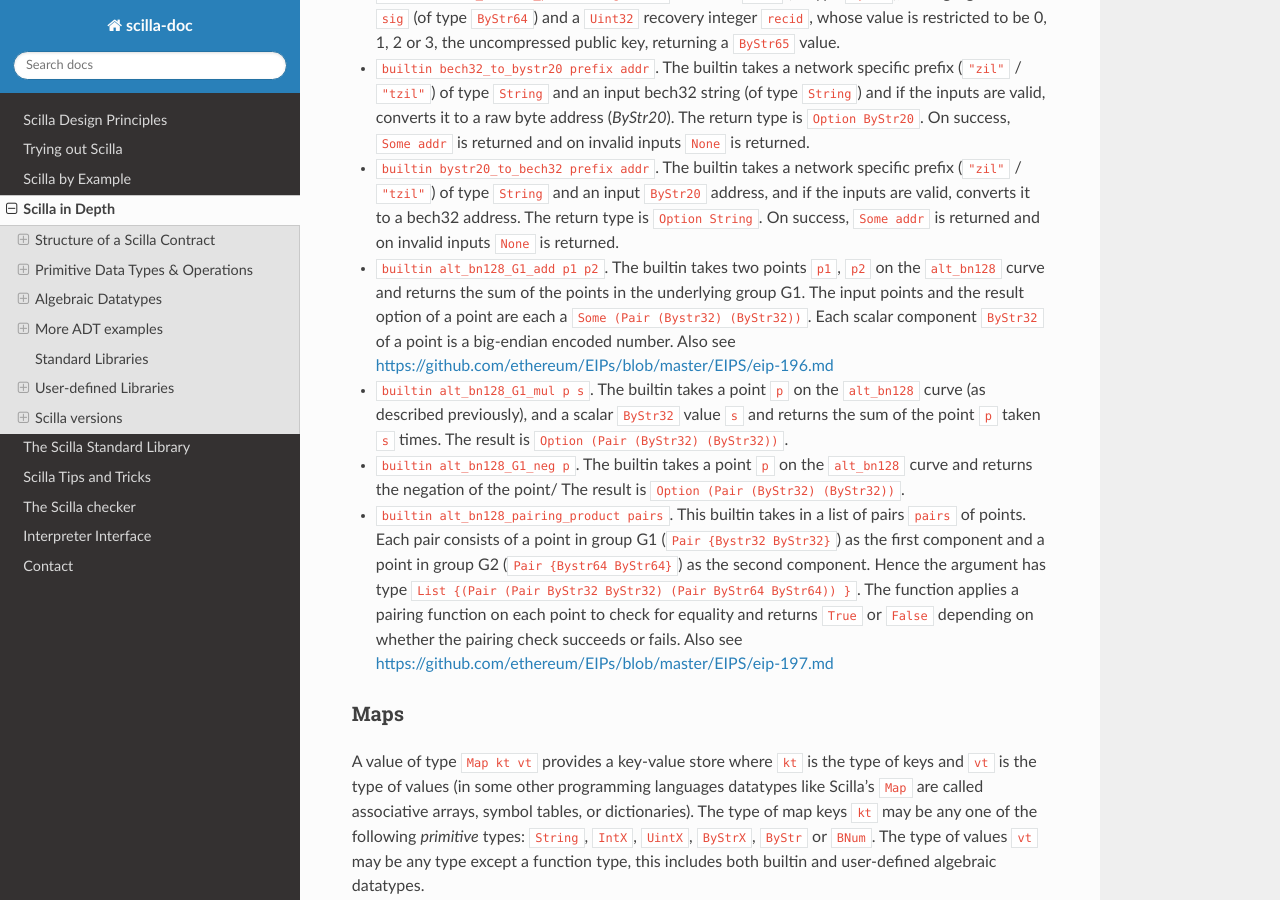
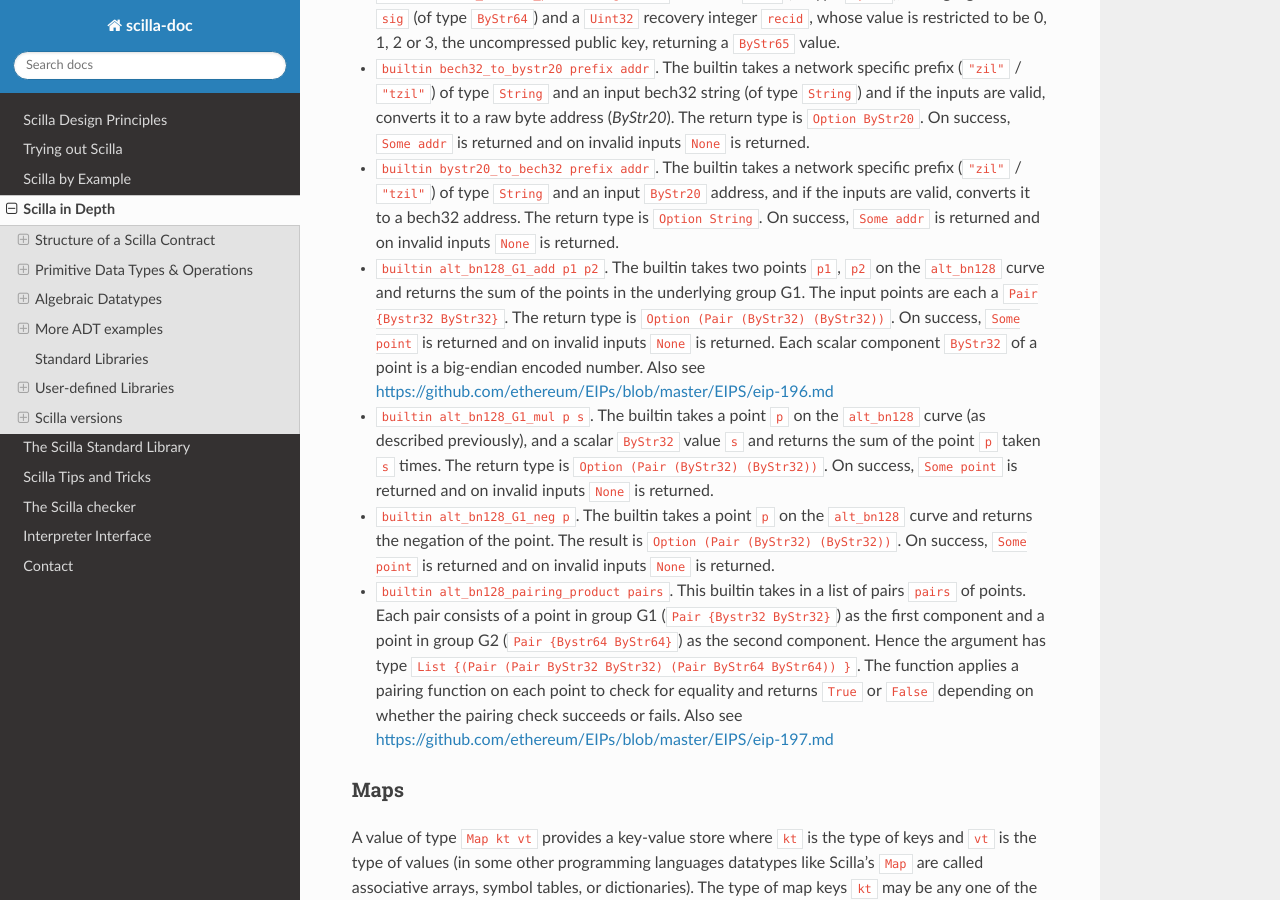
Before and after one commit to Zilliqa/scilla-docs, a Sphinx documentation site: the page built from docs/source/scilla-in-depth.rst, in a window 1280 px wide and 900 px high, scrolled down 18784 px. Built offline with Sphinx 7.4.7 and the Read the Docs theme 2.0.0, drawn with Linux system fonts in a browser that asks for light colours.

Commit message:
fix changes requested

```diff
--- a/docs/source/scilla-in-depth.rst
+++ b/docs/source/scilla-in-depth.rst
@@ -1081,15 +1081,17 @@ below, ``Any`` can be of type ``IntX``, ``UintX``, ``String``, ``ByStr20`` or
   The return type is ``Option String``. On success, ``Some addr`` is returned and on invalid inputs ``None`` is returned.
 
 - ``builtin alt_bn128_G1_add p1 p2``. The builtin takes two points ``p1``, ``p2`` on the ``alt_bn128`` curve and returns
-  the sum of the points in the underlying group G1. The input points and the result option of a point are each a ``Some (Pair (Bystr32) (ByStr32))``.
+  the sum of the points in the underlying group G1. The input points are each a ``Pair {Bystr32 ByStr32}``. The return type
+  is ``Option (Pair (ByStr32) (ByStr32))``. On success, ``Some point`` is returned and on invalid inputs ``None`` is returned.
   Each scalar component ``ByStr32`` of a point is a big-endian encoded number.
   Also see https://github.com/ethereum/EIPs/blob/master/EIPS/eip-196.md
 
 - ``builtin alt_bn128_G1_mul p s``. The builtin takes a point ``p`` on the ``alt_bn128`` curve (as described previously),
-  and a scalar ``ByStr32`` value ``s`` and returns the sum of the point ``p`` taken ``s`` times. The result is ``Option (Pair (ByStr32) (ByStr32))``.
-
-- ``builtin alt_bn128_G1_neg p``. The builtin takes a point ``p`` on the ``alt_bn128`` curve and returns the negation of the point/
-  The result is ``Option (Pair (ByStr32) (ByStr32))``.
+  and a scalar ``ByStr32`` value ``s`` and returns the sum of the point ``p`` taken ``s`` times. The return type is
+  ``Option (Pair (ByStr32) (ByStr32))``. On success, ``Some point`` is returned and on invalid inputs ``None`` is returned.
+
+- ``builtin alt_bn128_G1_neg p``. The builtin takes a point ``p`` on the ``alt_bn128`` curve and returns the negation of the point.
+  The result is ``Option (Pair (ByStr32) (ByStr32))``. On success, ``Some point`` is returned and on invalid inputs ``None`` is returned.
 
 - ``builtin alt_bn128_pairing_product pairs``. This builtin takes in a list of pairs ``pairs`` of points.
   Each pair consists of a point in group G1 (``Pair {Bystr32 ByStr32}``) as the first component and a point in
```
